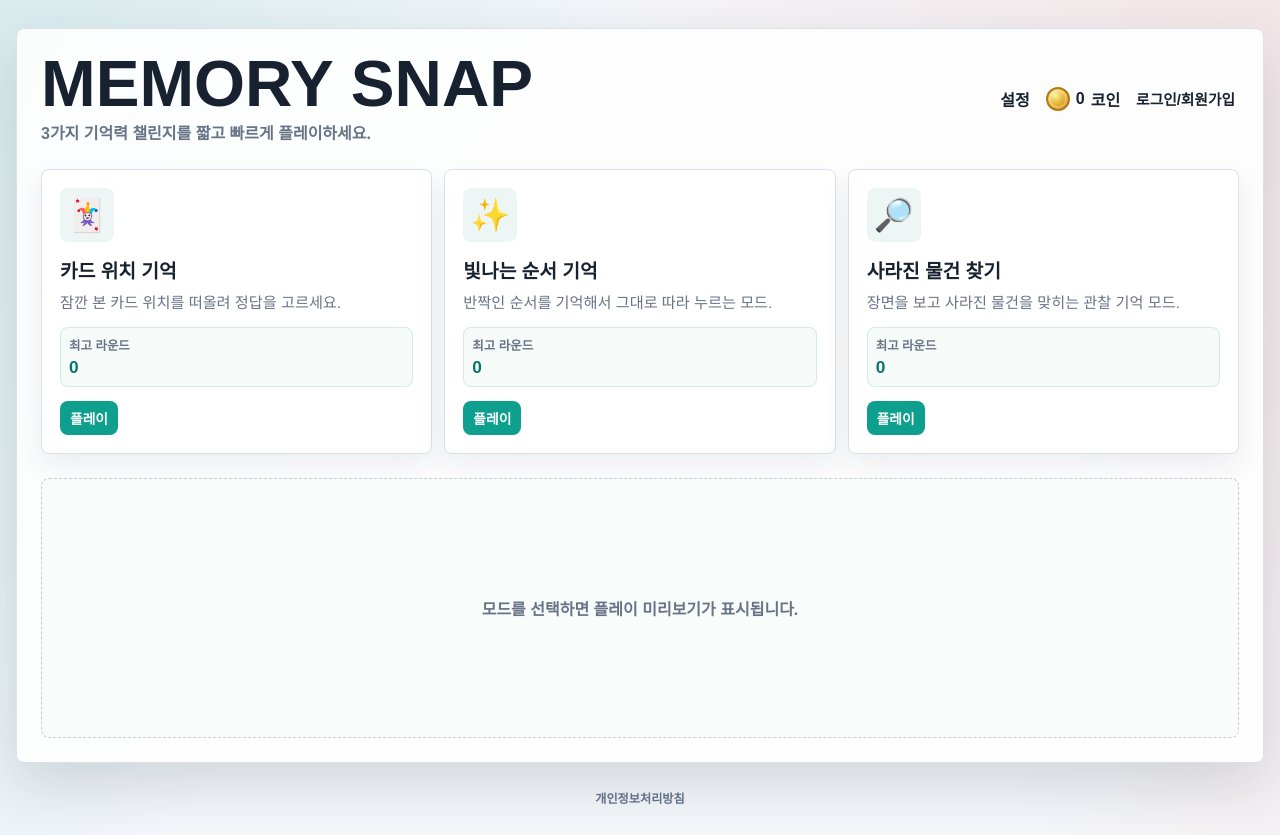
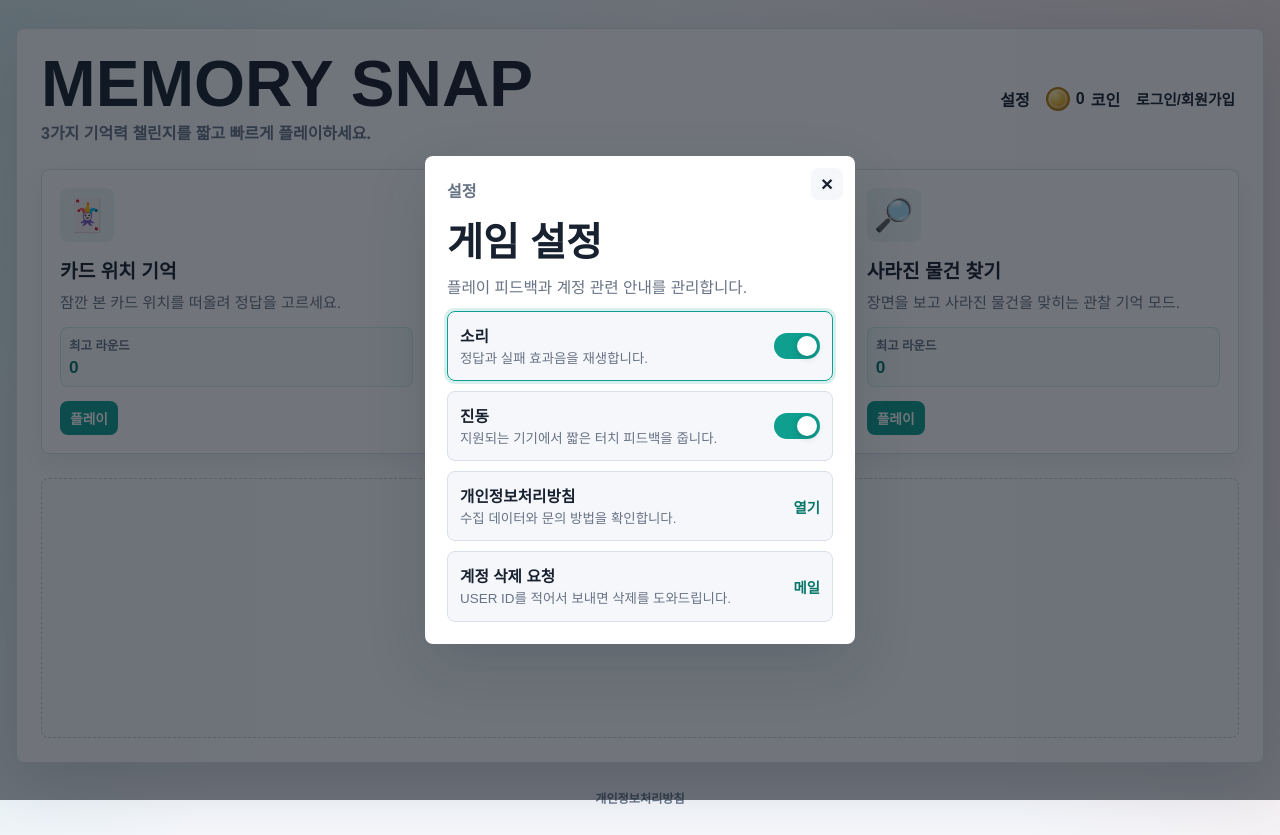
Before and after one commit to mkwdbet/Brainsnap, a website: page index.html in a window 1280 px wide. Both pictures are taken after a click on the button "설정". Drawn offline with Linux system fonts and the light colour scheme.

Commit message:
Add launch polish settings

```diff
--- a/app.js
+++ b/app.js
@@ -3,6 +3,8 @@ const COUNTDOWN_STEP_MS = 600;
 const RESULT_DELAY_MS = 1200;
 const API_BASE_URL = "https://v4w3klaudj.execute-api.ap-northeast-2.amazonaws.com/api";
 const AUTH_TOKEN_KEY = "memorySnapAuthToken";
+const SOUND_ENABLED_KEY = "memorySnapSoundEnabled";
+const VIBRATION_ENABLED_KEY = "memorySnapVibrationEnabled";
 
 const themes = [
   {
@@ -80,6 +82,10 @@ const homeScreen = document.querySelector("#homeScreen");
 const modeSelect = document.querySelector("#modeSelect");
 const gameStage = document.querySelector("#gameStage");
 const settingsButton = document.querySelector("#settingsButton");
+const settingsModal = document.querySelector("#settingsModal");
+const settingsCloseButton = document.querySelector("#settingsCloseButton");
+const soundToggle = document.querySelector("#soundToggle");
+const vibrationToggle = document.querySelector("#vibrationToggle");
 const authButton = document.querySelector("#authButton");
 const gameAuthButton = document.querySelector("#gameAuthButton");
 const accountMenus = document.querySelectorAll(".account-menu");
@@ -197,10 +203,18 @@ const game = {
   authView: "login",
   authMode: localStorage.getItem("memorySnapAuthMode") === "member" ? "member" : "",
   authToken: localStorage.getItem(AUTH_TOKEN_KEY) || "",
-  currentUserId: localStorage.getItem("memorySnapUserId") || ""
+  currentUserId: localStorage.getItem("memorySnapUserId") || "",
+  soundEnabled: localStorage.getItem(SOUND_ENABLED_KEY) !== "false",
+  vibrationEnabled: localStorage.getItem(VIBRATION_ENABLED_KEY) !== "false"
 };
 
-settingsButton.addEventListener("click", () => alert("설정은 다음 단계에서 연결할게요."));
+settingsButton.addEventListener("click", showSettingsModal);
+settingsCloseButton.addEventListener("click", hideSettingsModal);
+settingsModal.addEventListener("click", (event) => {
+  if (event.target === settingsModal) hideSettingsModal();
+});
+soundToggle.addEventListener("change", () => updateFeedbackSetting("sound", soundToggle.checked));
+vibrationToggle.addEventListener("change", () => updateFeedbackSetting("vibration", vibrationToggle.checked));
 authButton.addEventListener("click", handleAccountButtonClick);
 gameAuthButton.addEventListener("click", handleAccountButtonClick);
 accountLogoutButtons.forEach((button) => {
@@ -218,6 +232,12 @@ authModal.addEventListener("click", (event) => {
 document.addEventListener("click", (event) => {
   if (event.target.closest(".account-control")) return;
   hideAccountMenus();
+});
+document.addEventListener("keydown", (event) => {
+  if (event.key !== "Escape") return;
+  hideAccountMenus();
+  hideAuthModal();
+  hideSettingsModal();
 });
 authPasswordInput.addEventListener("keydown", (event) => {
   if (game.authView === "account") return;
@@ -263,6 +283,7 @@ updateStats();
 updateModeRecords();
 updateHomeModeState();
 updateContinueButton();
+syncSettingsControls();
 initAuthSession();
 registerServiceWorker();
 
@@ -1198,6 +1219,36 @@ function hideAuthModal() {
   authModal.setAttribute("aria-hidden", "true");
 }
 
+function showSettingsModal() {
+  syncSettingsControls();
+  settingsModal.hidden = false;
+  settingsModal.classList.add("is-visible");
+  settingsModal.setAttribute("aria-hidden", "false");
+  setTimeout(() => soundToggle.focus(), 0);
+}
+
+function hideSettingsModal() {
+  settingsModal.classList.remove("is-visible");
+  settingsModal.hidden = true;
+  settingsModal.setAttribute("aria-hidden", "true");
+}
+
+function syncSettingsControls() {
+  soundToggle.checked = game.soundEnabled;
+  vibrationToggle.checked = game.vibrationEnabled;
+}
+
+function updateFeedbackSetting(type, enabled) {
+  if (type === "sound") {
+    game.soundEnabled = enabled;
+    localStorage.setItem(SOUND_ENABLED_KEY, String(enabled));
+    return;
+  }
+
+  game.vibrationEnabled = enabled;
+  localStorage.setItem(VIBRATION_ENABLED_KEY, String(enabled));
+}
+
 function toggleAccountMenu(button) {
   const menu = button.closest(".account-control")?.querySelector(".account-menu");
   if (!menu) return;
@@ -1416,6 +1467,8 @@ function shuffle(list) {
 }
 
 function playFeedback(type) {
+  if (!game.soundEnabled) return;
+
   try {
     const AudioContext = window.AudioContext || window.webkitAudioContext;
     if (!AudioContext) return;
@@ -1439,6 +1492,8 @@ function playFeedback(type) {
 }
 
 function playToneFeedback(frequency) {
+  if (!game.soundEnabled) return;
+
   try {
     const AudioContext = window.AudioContext || window.webkitAudioContext;
     if (!AudioContext) return;
@@ -1467,7 +1522,7 @@ function playTone(context, frequency, delay, duration, volume, type) {
 }
 
 function vibrate(pattern) {
-  if (navigator.vibrate) {
+  if (game.vibrationEnabled && navigator.vibrate) {
     navigator.vibrate(pattern);
   }
 }
--- a/capacitor.config.json
+++ b/capacitor.config.json
@@ -3,8 +3,6 @@
     "appName":  "Memory Snap",
     "webDir":  "www",
     "server":  {
-                   "url":  "http://192.168.35.206:5173",
-                   "cleartext":  true,
-                   "androidScheme":  "http"
+                   "androidScheme":  "https"
                }
 }
--- a/index.html
+++ b/index.html
@@ -12,7 +12,7 @@
     <link rel="manifest" href="manifest.webmanifest">
     <link rel="apple-touch-icon" href="assets/icons/icon-192.png">
     <link rel="icon" type="image/png" sizes="192x192" href="assets/icons/icon-192.png">
-    <link rel="stylesheet" href="styles.css?v=20260715-01">
+    <link rel="stylesheet" href="styles.css?v=20260716-01">
   </head>
   <body class="is-home">
     <main class="game-shell">
@@ -266,11 +266,56 @@
         </div>
       </div>
 
+      <div id="settingsModal" class="modal" aria-hidden="true" hidden>
+        <div class="modal-panel settings-panel" role="dialog" aria-modal="true" aria-labelledby="settingsTitle">
+          <button id="settingsCloseButton" class="modal-close" type="button" aria-label="닫기">×</button>
+          <p class="phase-label">설정</p>
+          <h2 id="settingsTitle">게임 설정</h2>
+          <p>플레이 피드백과 계정 관련 안내를 관리합니다.</p>
+
+          <div class="settings-list">
+            <label class="settings-row" for="soundToggle">
+              <span>
+                <strong>소리</strong>
+                <small>정답과 실패 효과음을 재생합니다.</small>
+              </span>
+              <input id="soundToggle" type="checkbox" role="switch">
+              <span class="toggle-switch" aria-hidden="true"></span>
+            </label>
+
+            <label class="settings-row" for="vibrationToggle">
+              <span>
+                <strong>진동</strong>
+                <small>지원되는 기기에서 짧은 터치 피드백을 줍니다.</small>
+              </span>
+              <input id="vibrationToggle" type="checkbox" role="switch">
+              <span class="toggle-switch" aria-hidden="true"></span>
+            </label>
+
+            <a class="settings-link" href="privacy.html">
+              <span>
+                <strong>개인정보처리방침</strong>
+                <small>수집 데이터와 문의 방법을 확인합니다.</small>
+              </span>
+              <b>열기</b>
+            </a>
+
+            <a class="settings-link" href="mailto:mkwdbet@gmail.com?subject=Memory%20Snap%20account%20deletion%20request">
+              <span>
+                <strong>계정 삭제 요청</strong>
+                <small>USER ID를 적어서 보내면 삭제를 도와드립니다.</small>
+              </span>
+              <b>메일</b>
+            </a>
+          </div>
+        </div>
+      </div>
+
       <footer class="legal-links">
         <a href="privacy.html">개인정보처리방침</a>
       </footer>
     </main>
 
-    <script src="app.js?v=20260715-01"></script>
+    <script src="app.js?v=20260716-01"></script>
   </body>
 </html>
--- a/package.json
+++ b/package.json
@@ -4,6 +4,7 @@
   "private": true,
   "description": "Memory Snap mobile memory mini game",
   "scripts": {
+    "verify:launch": "node scripts/verify-launch-polish.cjs",
     "build:web": "node scripts/build-web.js",
     "build:app": "powershell -ExecutionPolicy Bypass -File scripts/build-app.ps1",
     "dev": "node scripts/dev-server.js",
--- a/styles.css
+++ b/styles.css
@@ -1200,6 +1200,91 @@ h2 {
 .account-summary strong {
   color: var(--ink);
   font-size: 1.08rem;
+}
+
+.settings-panel {
+  width: min(430px, 100%);
+}
+
+.settings-list {
+  display: grid;
+  gap: 10px;
+}
+
+.settings-row,
+.settings-link {
+  position: relative;
+  min-height: 64px;
+  display: grid;
+  grid-template-columns: minmax(0, 1fr) auto;
+  align-items: center;
+  gap: 12px;
+  padding: 12px;
+  border: 1px solid var(--line);
+  border-radius: 8px;
+  color: var(--ink);
+  background: var(--paper);
+  text-decoration: none;
+}
+
+.settings-row strong,
+.settings-link strong {
+  display: block;
+  margin-bottom: 3px;
+  font-size: 0.98rem;
+}
+
+.settings-row small,
+.settings-link small {
+  display: block;
+  color: var(--muted);
+  font-size: 0.84rem;
+  line-height: 1.35;
+}
+
+.settings-link b {
+  color: var(--accent-dark);
+  font-size: 0.9rem;
+}
+
+.settings-row input {
+  position: absolute;
+  opacity: 0;
+  pointer-events: none;
+}
+
+.toggle-switch {
+  width: 46px;
+  height: 26px;
+  border-radius: 999px;
+  background: #cbd5e1;
+  transition: background 160ms ease;
+}
+
+.toggle-switch::after {
+  content: "";
+  display: block;
+  width: 20px;
+  height: 20px;
+  margin: 3px;
+  border-radius: 999px;
+  background: #fff;
+  box-shadow: 0 2px 7px rgba(15, 23, 42, 0.2);
+  transition: transform 160ms ease;
+}
+
+.settings-row input:checked + .toggle-switch {
+  background: var(--accent);
+}
+
+.settings-row input:checked + .toggle-switch::after {
+  transform: translateX(20px);
+}
+
+.settings-row:focus-within,
+.settings-link:focus-visible {
+  outline: 3px solid rgba(15, 159, 143, 0.16);
+  border-color: var(--accent);
 }
 
 .auth-status {
--- a/sw.js
+++ b/sw.js
@@ -1,9 +1,9 @@
-const CACHE_NAME = "memory-snap-v20260715-01";
+const CACHE_NAME = "memory-snap-v20260716-01";
 const APP_SHELL = [
   "/",
   "/index.html",
-  "/styles.css?v=20260715-01",
-  "/app.js?v=20260715-01",
+  "/styles.css?v=20260716-01",
+  "/app.js?v=20260716-01",
   "/manifest.webmanifest",
   "/privacy.html",
   "/assets/room-bg.png",
```
Also changed, not shown: scripts/verify-launch-polish.cjs (added, +27 -0 lines), 1 other file.
